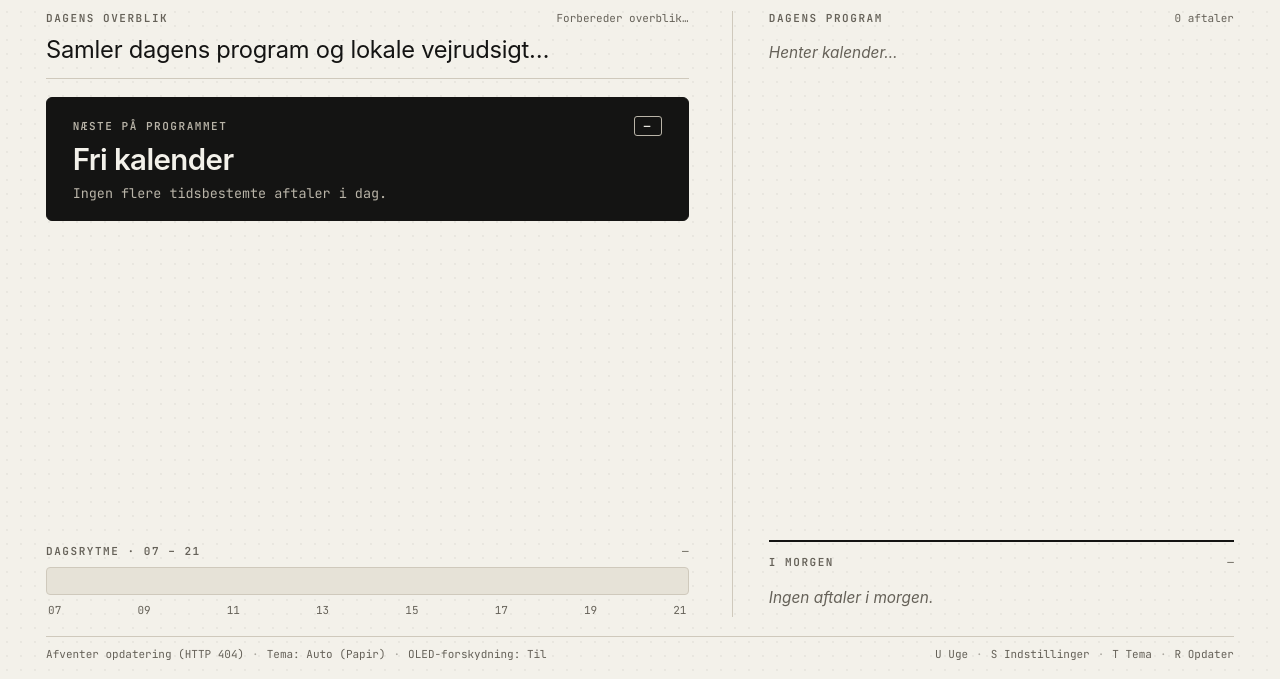
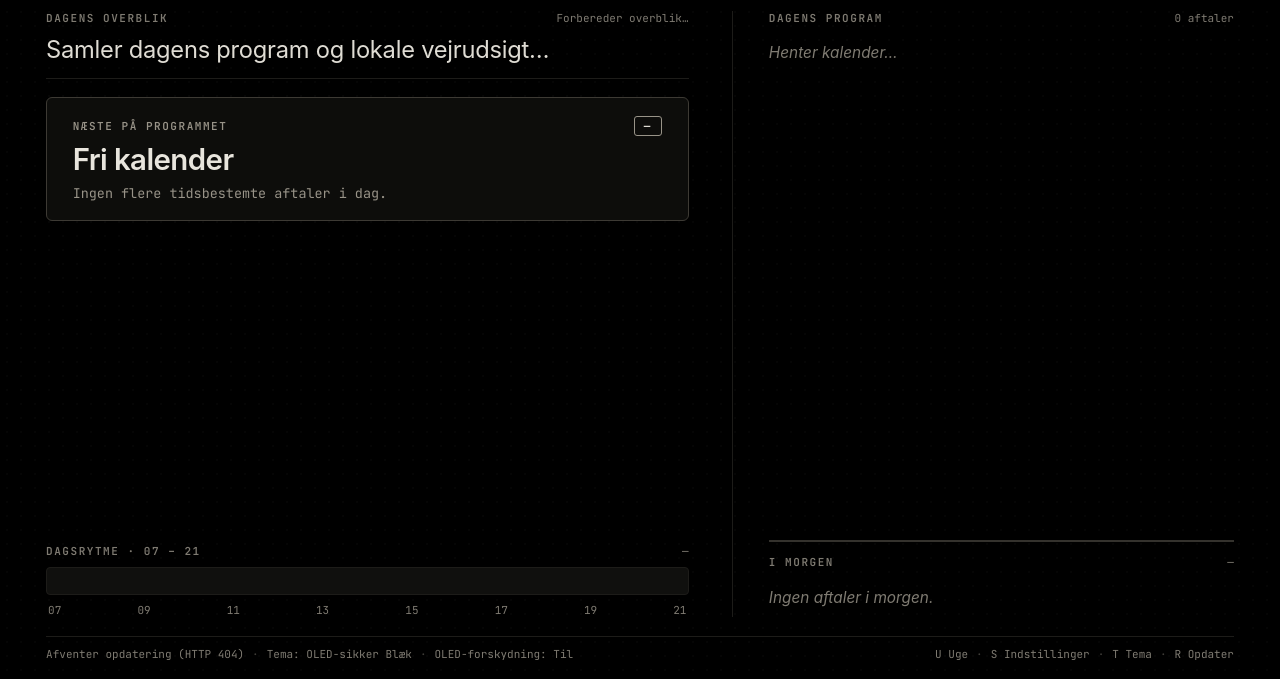
Before and after one commit to Chriswood12/Terminallike, a website: page public/index.html in a window 1280 px wide. Shown: the part 121-800 px from the top of the page. Drawn offline with Linux system fonts and the light colour scheme; no server answers.

Commit message:
Default website theme to OLED-Safe Ink (pure black)

```diff
--- a/public/app.js
+++ b/public/app.js
@@ -10,7 +10,7 @@ const IS_SCREENSAVER =
   new URLSearchParams(window.location.search).get('screensaver') === '1';
 
 const DEFAULT_PREFS = {
-  themeMode: 'auto', // 'auto' | 'paper' | 'oled'
+  themeMode: 'oled', // 'oled' | 'auto' | 'paper'
   fontMode: 'atkinson', // 'atkinson' | 'lexend' | 'classic'
   viewMode: 'day', // 'day' | 'week'
   weekFilter: 'all', // 'all' | 'studie' | 'privat'
--- a/public/index.html
+++ b/public/index.html
@@ -1,5 +1,5 @@
 <!DOCTYPE html>
-<html lang="da" data-theme="paper">
+<html lang="da" data-theme="oled">
   <head>
     <meta charset="UTF-8" />
     <meta name="viewport" content="width=device-width, initial-scale=1.0" />
```
